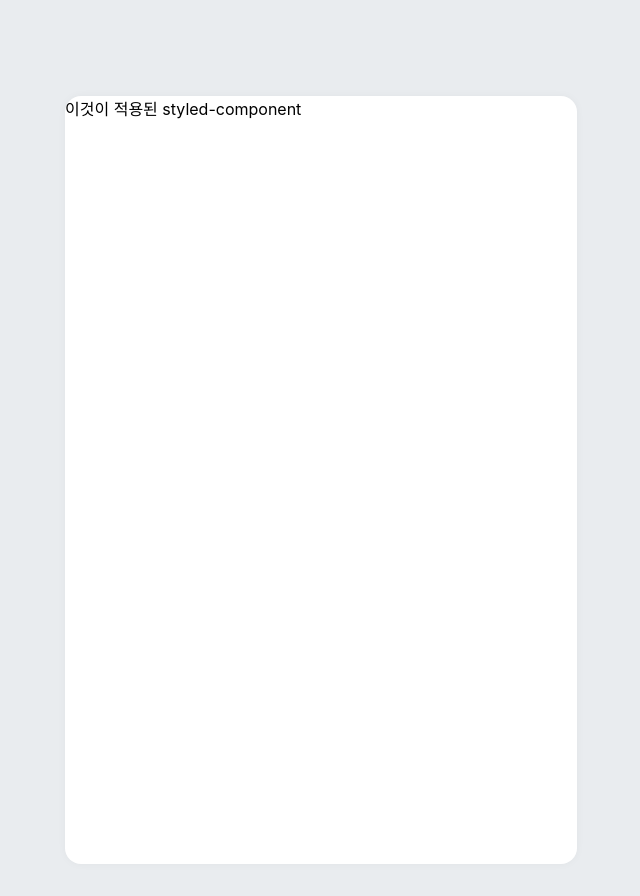
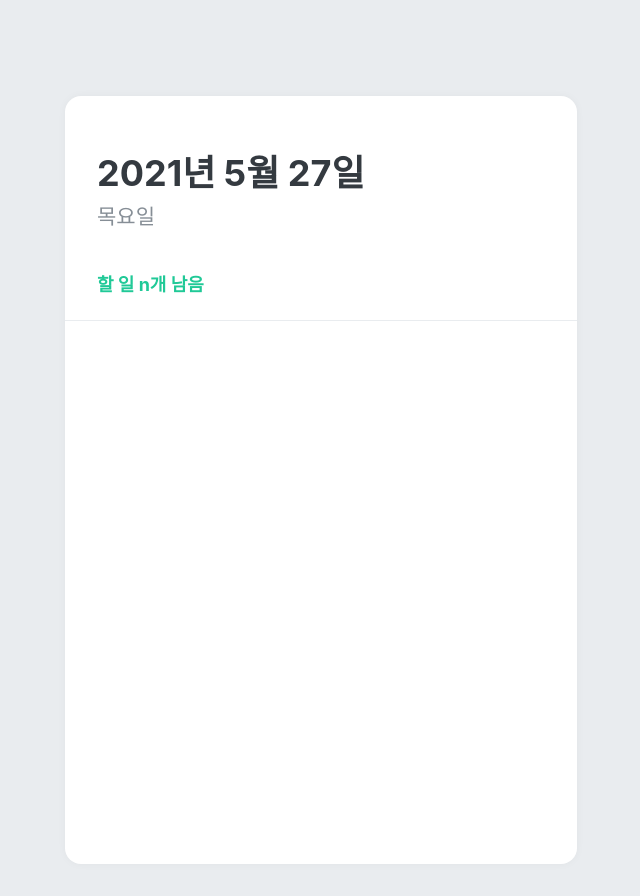
Before and after one commit to NewEgoDoc/real_todolist, a React (Create React App) app: page / in a window 1280 px wide. Shown: the whole page, without its empty margins (319-959 px from the left). Built offline with nearby package versions, Linux system fonts and the light colour scheme.

Commit message:
TodoHead 만들어서 렌더링

```diff
--- a/src/App.js
+++ b/src/App.js
@@ -1,7 +1,7 @@
 import React from 'react'
 import { createGlobalStyle } from 'styled-components'
 import TodoTemplate from './components/TodoTemplate'
-
+import TodoHead from './components/TodoHead'
 const GlobalStyle = createGlobalStyle`
   body {
     background: #e9ecef;
@@ -12,7 +12,10 @@
   return (
     <>
       <GlobalStyle />
-      <TodoTemplate>이것이 적용된 styled-component</TodoTemplate>
+      <TodoTemplate>
+        <TodoHead />
+      </TodoTemplate>
+
     </>
   );
 }
--- /dev/null
+++ b/src/components/TodoHead.js
@@ -0,0 +1,38 @@
+import React from 'react'
+import styled from 'styled-components'
+
+const TodoHeadBlock = styled.div`
+    padding-top: 48px;
+    padding-left: 32px;
+    padding-right: 32px;
+    padding-bottom: 24px;
+    border-bottom: 1px solid #e9ecef;
+    h1 {
+    margin: 0;
+    font-size: 36px;
+    color: #343a40;
+    }
+    .day {
+    margin-top: 4px;
+    color: #868e96;
+    font-size: 21px;
+    }
+    .tasks-left {
+    color: #20c997;
+    font-size: 18px;
+    margin-top: 40px;
+    font-weight: bold;
+    }
+`;
+
+function TodoHead(){
+    return (
+        <TodoHeadBlock>
+            <h1>2021년 5월 27일</h1>
+            <div className='day'>목요일</div>
+            <div className='tasks-left'>할 일 n개 남음</div>
+        </TodoHeadBlock>
+    );
+}
+
+export default TodoHead;
```
